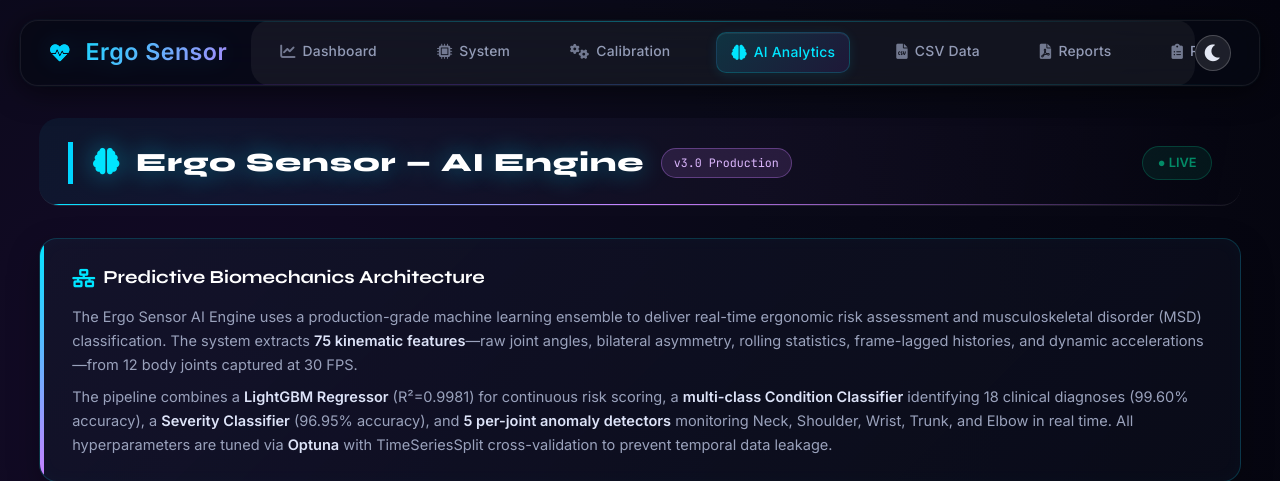
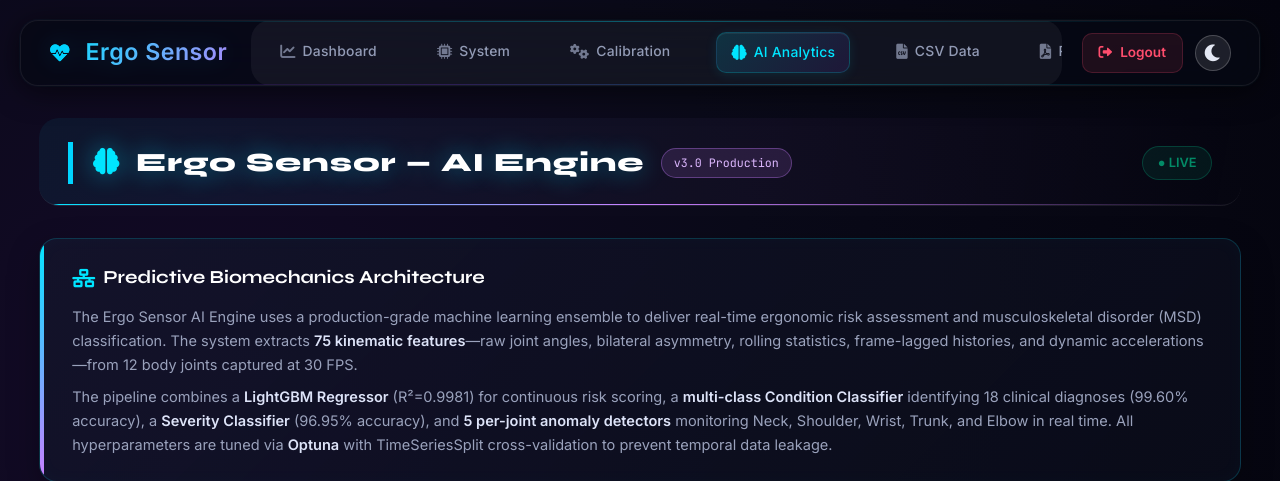
Before and after one commit to charrada1993/Ergo_Sensor, a Flask app: page /ai in a window 1280 px wide. Shown: the top 481 px of the page. Run offline with Flask 3, Linux system fonts and the light colour scheme; the visitor is signed in with stand-in values (Sample User, id 1); parts of the project's set-up code (start-up, migrations or seed data) failed here and were passed over; some libraries are stand-ins or nearby versions.

Commit message:
fix: améliore la visibilité et la position du bouton de déconnexion dans la barre de navigation

```diff
--- a/static/style.css
+++ b/static/style.css
@@ -117,11 +117,59 @@
     margin: 0;
     padding: 0;
     flex: 1;
-    overflow: hidden;
+    overflow-x: auto;
+    scrollbar-width: none; /* Hide scrollbar for Firefox */
+}
+
+.nav-links::-webkit-scrollbar {
+    display: none; /* Hide scrollbar for Chrome/Safari */
 }
 
 .nav-links li {
     flex-shrink: 0;
+}
+
+.nav-actions {
+    display: flex;
+    align-items: center;
+    gap: 12px;
+    margin-left: 20px;
+    flex-shrink: 0;
+}
+
+.logout-btn, .login-btn {
+    color: #ff4d6d;
+    text-decoration: none;
+    padding: 8px 16px;
+    border-radius: 10px;
+    font-weight: 600;
+    font-size: 0.85rem;
+    display: flex;
+    align-items: center;
+    gap: 8px;
+    background: rgba(255, 77, 109, 0.1);
+    border: 1px solid rgba(255, 77, 109, 0.2);
+    transition: all 0.3s ease;
+}
+
+.logout-btn:hover {
+    background: rgba(255, 77, 109, 0.2);
+    border-color: rgba(255, 77, 109, 0.4);
+    box-shadow: 0 0 15px rgba(255, 77, 109, 0.2);
+    color: #fff;
+}
+
+.login-btn {
+    color: #00e5ff;
+    background: rgba(0, 229, 255, 0.1);
+    border-color: rgba(0, 229, 255, 0.2);
+}
+
+.login-btn:hover {
+    background: rgba(0, 229, 255, 0.2);
+    border-color: rgba(0, 229, 255, 0.4);
+    box-shadow: 0 0 15px rgba(0, 229, 255, 0.2);
+    color: #fff;
 }
 
 .nav-links a {
--- a/templates/base.html
+++ b/templates/base.html
@@ -36,18 +36,21 @@
                 <li><a href="{{ url_for('rula_page') }}" class="{% if request.path == '/rula' %}active{% endif %}"><i class="fas fa-clipboard-list"></i> RULA</a></li>
                 <li><a href="{{ url_for('reba_page') }}" class="{% if request.path == '/reba' %}active{% endif %}"><i class="fas fa-child"></i> REBA</a></li>
                 {% endif %}
+            </ul>
+
+            <div class="nav-actions">
                 {% if session.get('user_role') %}
-                <li><a href="{{ url_for('logout') }}"><i class="fas fa-sign-out-alt"></i> Logout</a></li>
+                <a href="{{ url_for('logout') }}" class="logout-btn"><i class="fas fa-sign-out-alt"></i> Logout</a>
                 {% else %}
-                <li><a href="{{ url_for('login') }}"><i class="fas fa-sign-in-alt"></i> Login</a></li>
+                <a href="{{ url_for('login') }}" class="login-btn"><i class="fas fa-sign-in-alt"></i> Login</a>
                 {% endif %}
-            </ul>
+
+                <!-- Theme toggle button -->
+                <button id="theme-toggle" class="theme-toggle" aria-label="Switch to light/dark mode">
+                    <i class="fas fa-moon"></i>
+                </button>
+            </div>
             {% endif %}
-
-            <!-- Theme toggle button -->
-            <button id="theme-toggle" class="theme-toggle" aria-label="Switch to light/dark mode">
-                <i class="fas fa-moon"></i>
-            </button>
         </nav>
 
         <!-- Mobile Header (Visible only on mobile) -->
```
